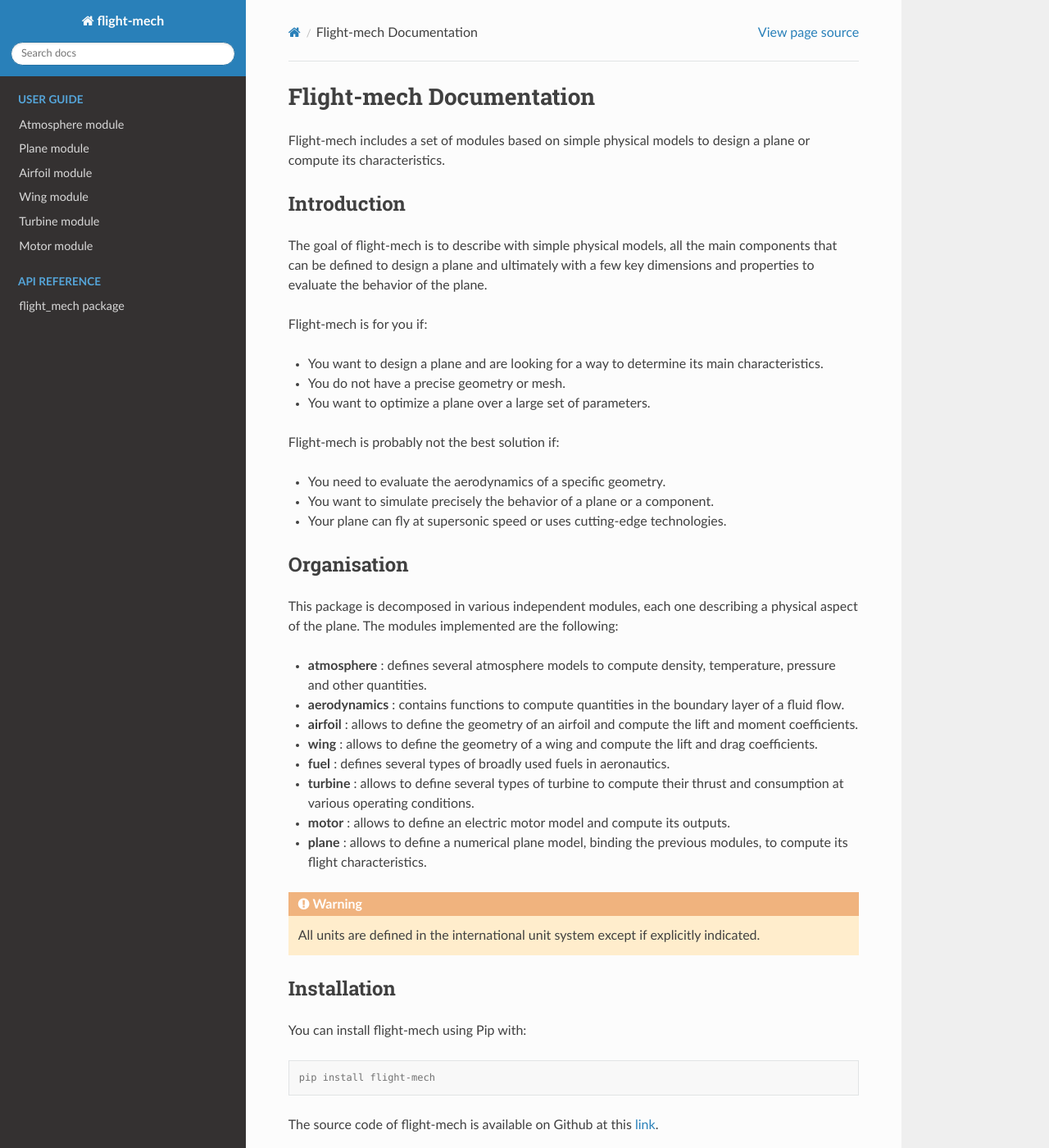
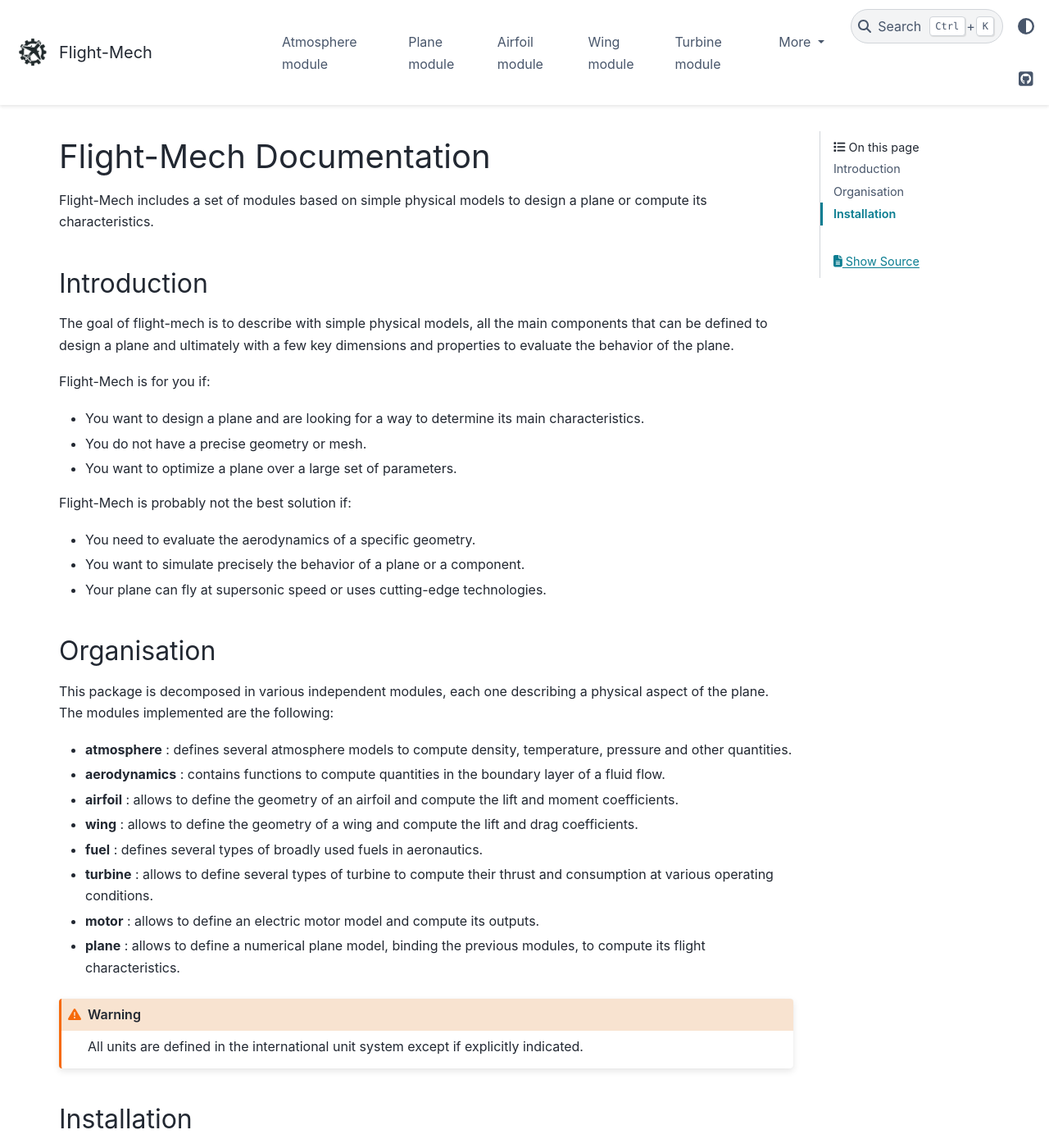
Before and after one commit to PaulCreusy/flight-mech, a Sphinx documentation site: the page built from docs/index.rst, in a window 1280 px wide and 1400 px high. Shown: the whole window at 82% size. Built offline with Sphinx 7.4.7 and the PyData theme 0.15.4, drawn with Linux system fonts in a browser that asks for light colours; some of the changed text lies outside the part shown.

Commit message:
switch to PyData Theme

```diff
--- a/docs/conf.py
+++ b/docs/conf.py
@@ -7,6 +7,7 @@
 
 import os
 import sys
+import tomli
 sys.path.insert(
     0, os.path.abspath('..'))
 # sys.path.append(".")
@@ -14,12 +15,20 @@ sys.path.insert(
 # -- Project information -----------------------------------------------------
 # https://www.sphinx-doc.org/en/master/usage/configuration.html#project-information
 
+with open(os.path.join(os.path.abspath('..'), "pyproject.toml"), "rb") as f:
+    toml = tomli.load(f)
+
 project = 'flight-mech'
 copyright = '2025, PaulCreusy'
 author = 'PaulCreusy'
 
-version = '1.0.6'
-release = '1.0.6'
+# version = '1.0.6'
+# release = '1.0.6'
+
+pyproject = toml["project"]
+
+version = pyproject["version"]
+release = pyproject["version"]
 
 # -- General configuration ---------------------------------------------------
 # https://www.sphinx-doc.org/en/master/usage/configuration.html#general-configuration
@@ -42,8 +51,30 @@ language = 'en'
 # -- Options for HTML output -------------------------------------------------
 # https://www.sphinx-doc.org/en/master/usage/configuration.html#options-for-html-output
 
-html_theme = 'sphinx_rtd_theme'
+# html_theme = 'sphinx_rtd_theme'
+html_theme = "pydata_sphinx_theme"
 html_static_path = ['_static']
+
+html_theme_options = {
+    "icon_links": [
+        {
+            "name": "GitHub",
+            "url": "https://github.com/PaulCreusy/flight-mech",
+            "icon": "fa-brands fa-square-github",
+            "type": "fontawesome",
+        }
+    ],
+    "logo": {
+        "text": "Flight-Mech",
+        "image_light": "figures/logo-light.png",
+        "image_dark": "figures/logo-dark.png",
+    }
+}
+
+# html_logo = "figures/logo.png"
+# html_title = "Flight-Mech"
+
+html_favicon = "figures/logo-light.png"
 
 # -- Options for todo extension ----------------------------------------------
 # https://www.sphinx-doc.org/en/master/usage/extensions/todo.html#configuration
--- a/docs/index.rst
+++ b/docs/index.rst
@@ -1,24 +1,24 @@
-Flight-mech Documentation
+Flight-Mech Documentation
 =========================
 
 .. meta::
     :description lang=en:
         A Python library to design and evaluate the performances of a plane based on flight mechanics equations.
 
-Flight-mech includes a set of modules based on simple physical models to design a plane or compute its characteristics.
+Flight-Mech includes a set of modules based on simple physical models to design a plane or compute its characteristics.
 
 Introduction
 ------------
 
 The goal of flight-mech is to describe with simple physical models, all the main components that can be defined to design a plane and ultimately with a few key dimensions and properties to evaluate the behavior of the plane.
 
-Flight-mech is for you if:
+Flight-Mech is for you if:
 
 * You want to design a plane and are looking for a way to determine its main characteristics.
 * You do not have a precise geometry or mesh.
 * You want to optimize a plane over a large set of parameters.
 
-Flight-mech is probably not the best solution if:
+Flight-Mech is probably not the best solution if:
 
 * You need to evaluate the aerodynamics of a specific geometry.
 * You want to simulate precisely the behavior of a plane or a component.
@@ -46,7 +46,7 @@ Installation
 
 You can install flight-mech using Pip with:
 
-.. code-block:: console
+.. code:: console
 
    pip install flight-mech
 
--- a/requirements-dev.txt
+++ b/requirements-dev.txt
@@ -3,3 +3,4 @@ sphinx_rtd_theme==3.0.2
 pytest==8.3.4
 sphinx-sitemap
 nbsphinx
+pydata-sphinx-theme
```
Also changed, not shown: docs/figures/logo-dark.png (added), docs/figures/logo-light.png (added), 1 other file.
